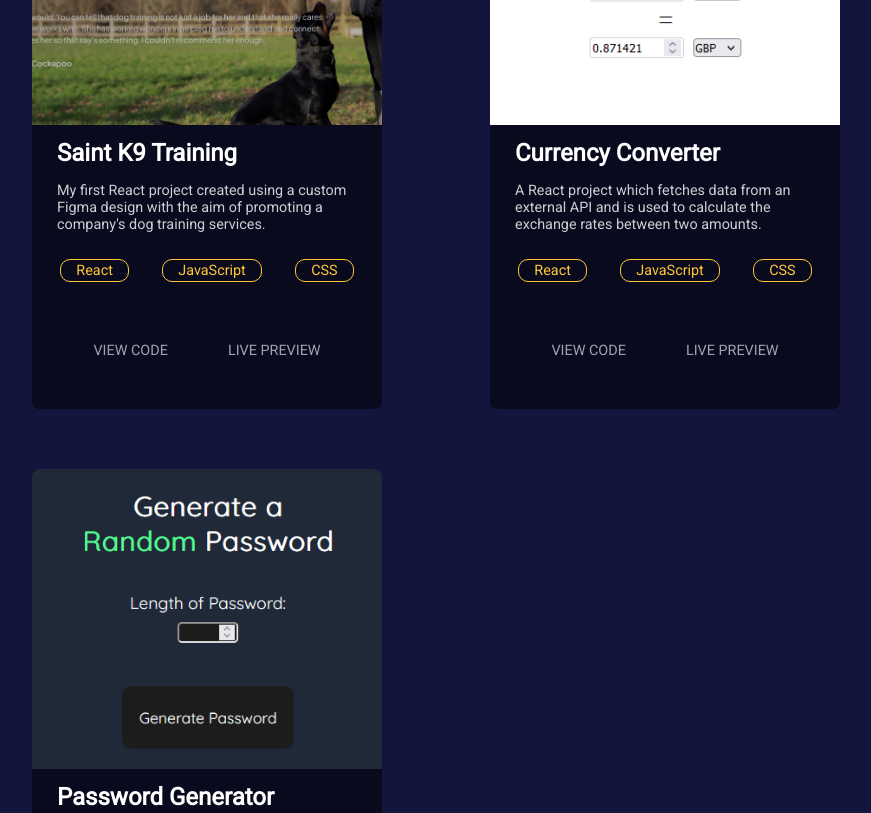
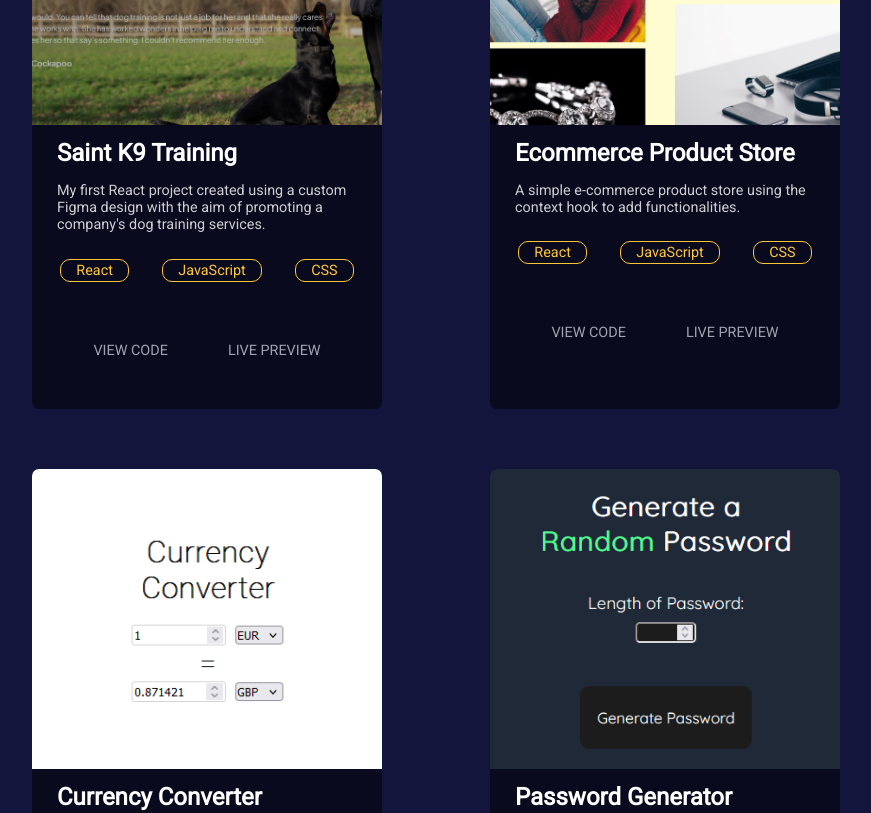
Before and after one commit to Jaspreet-Nijjar/portfolio, a React (Create React App) app: page / in a window 1280 px wide. Shown: the part 1680-2493 px from the top of the page, without its empty margins (204-1075 px from the left). Built offline with nearby package versions, Linux system fonts and the light colour scheme.

Commit message:
added shopping project

```diff
--- a/src/data/ProjectsData.js
+++ b/src/data/ProjectsData.js
@@ -1,6 +1,7 @@
 import saintk9 from '../assets/project-images/saintk9.png';
 import currency from '../assets/project-images/currency.png';
 import password from '../assets/project-images/password.png';
+import shopping from '../assets/project-images/shopping.png';
 
 export const ProjectsData = [
   {
@@ -11,6 +12,16 @@ export const ProjectsData = [
     tech: ['React', 'JavaScript', 'CSS'],
     code: 'https://github.com/Jaspreet-Nijjar/saint-k9-training',
     preview: 'https://jn-saint-k9-training.netlify.app/',
+  },
+
+  {
+    img: shopping,
+    title: 'Ecommerce Product Store',
+    description:
+      'A simple e-commerce product store using the context hook to add functionalities. ',
+    tech: ['React', 'JavaScript', 'CSS'],
+    code: 'https://github.com/Jaspreet-Nijjar/ecommerce-store',
+    preview: 'https://jn-ecommerce-project.netlify.app/',
   },
 
   {
```
Also changed, not shown: src/assets/project-images/shopping.png (added).
